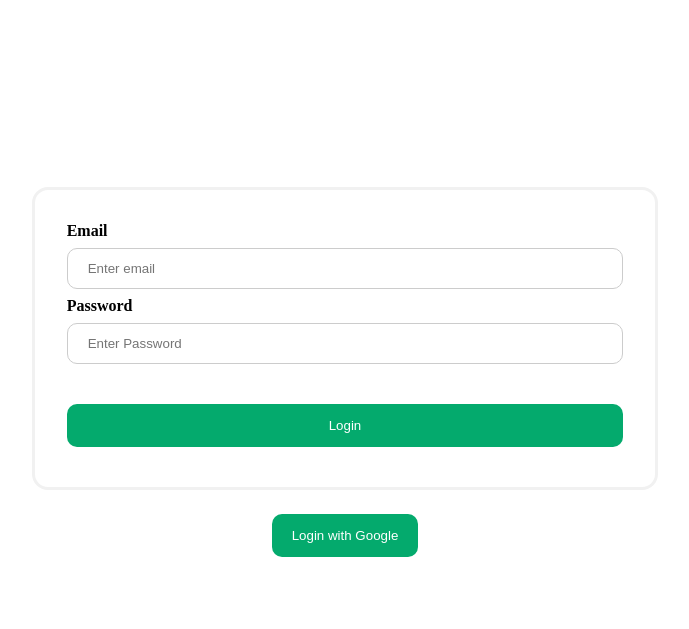
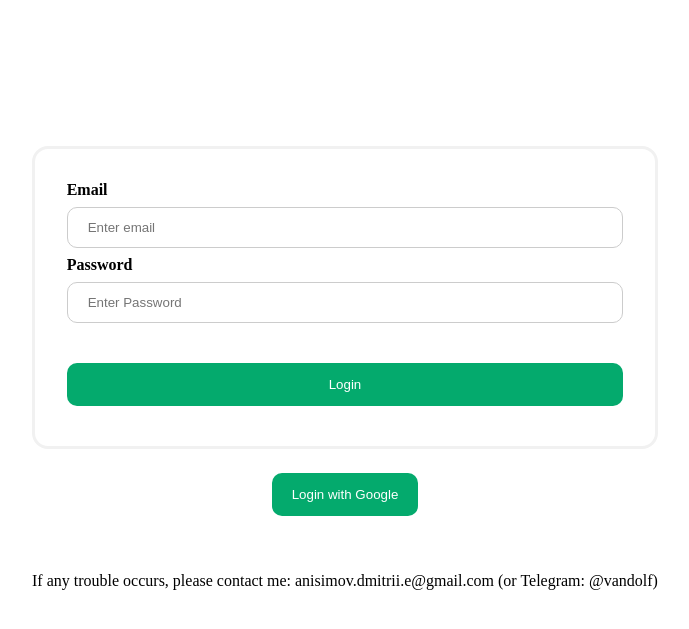
Before and after one commit to MrdVandolf/jumpapp-financial-ai, a Python web app: template app/templates/pages/login.html in a window 1280 px wide. Shown: the top 629 px of the page, without its empty margins (295-984 px from the left). Run offline with Jinja, Linux system fonts and the light colour scheme; the template is opened without the code that fills it, so the values that code supplies are empty.

Commit message:
[*] contacts

```diff
--- a/app/templates/pages/chat.html
+++ b/app/templates/pages/chat.html
@@ -41,7 +41,7 @@
     input_field.value = "";
     const payload = JSON.stringify({content: text_data});
     createMessage(text_data, "message-right");
-    const message_left = createMessage("Waiting for response...", "message-left");
+    const message_left = createMessage("Waiting for response. It may take some time, until gpt gives an answer...", "message-left");
     try {
         const response = await fetch('/message/send', {
             method: 'POST',
--- a/app/templates/pages/login.html
+++ b/app/templates/pages/login.html
@@ -24,6 +24,9 @@
     </form>
     <div class="container">
         <button onclick="window.location.href = '/auth/google/in';">Login with Google</button>
+    </div>
+    <div class="container">
+        <p>If any trouble occurs, please contact me: anisimov.dmitrii.e@gmail.com (or Telegram: @vandolf)
     </div>
 
 </div>
```
